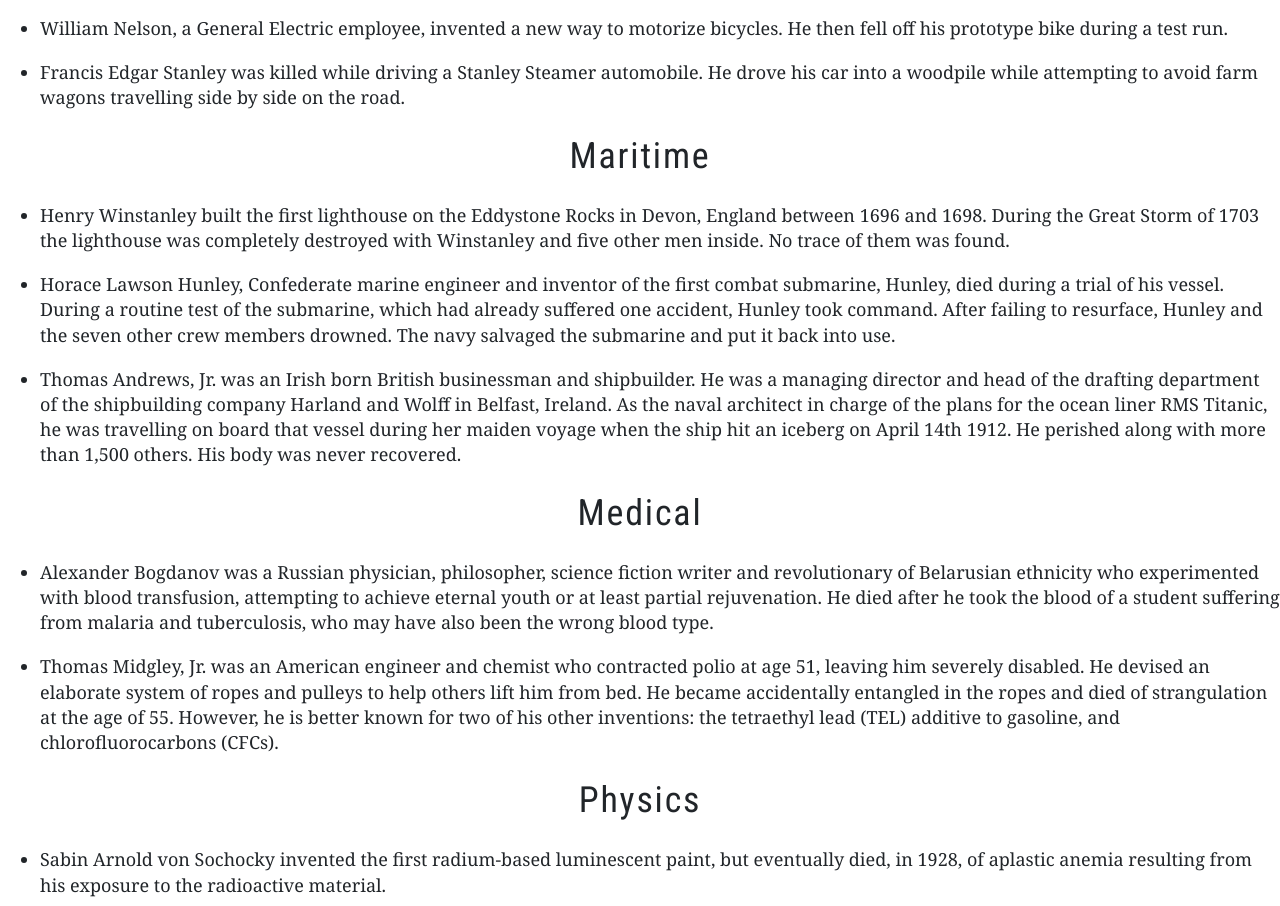
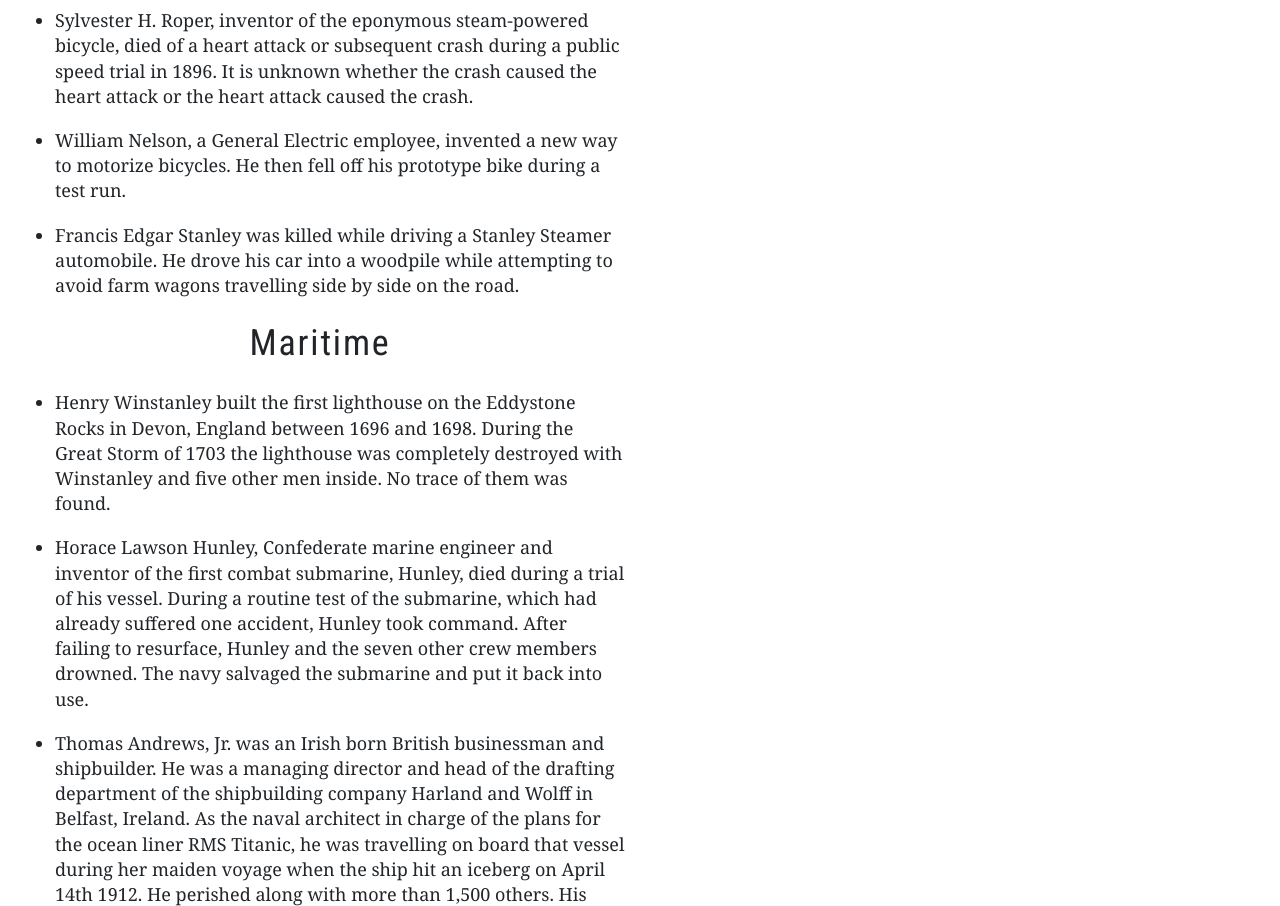
Before and after one commit to Faithfuloscar/COMP001B.Assignment6, a plain HTML site: page index.html in a window 1280 px wide. Shown: the part 712-1618 px from the top of the page. Drawn offline with nearby package versions, Linux system fonts and the light colour scheme.

Commit message:
made main content take up 1/2 the width of row using bootstrap

```diff
--- a/index.html
+++ b/index.html
@@ -30,7 +30,8 @@
 					<li class="nav-item"><a class="nav-link" href="#myths">Popular Myths and Related Stories</a></li>
 				</ul>
 			</nav>
-			<main>
+			<!-- Main section takes 1/2 of the row width-->
+			<main class="col-md-6">
 				<section id="intro">
 					<h2>What is this list?</h2>
 					<p>This is a list of inventors whose deaths were in some manner caused by or related to a product,
```
